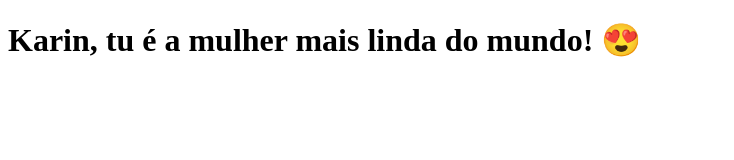
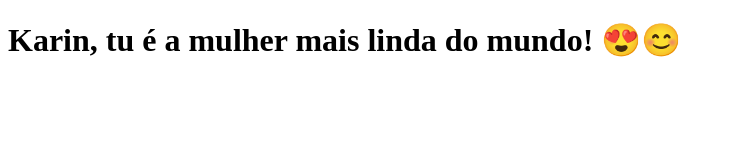
Before and after one commit to tuliosanto/clone-tabnews, a Next.js app: page / in a window 1280 px wide. Shown: the top 160 px of the page, without its empty margins (0-734 px from the left). Built offline with nearby package versions, Linux system fonts and the light colour scheme.

Commit message:
mais um emoji

```diff
--- a/pages/index.js
+++ b/pages/index.js
@@ -1,5 +1,5 @@
 function Home() {
-    return <h1>Karin, tu é a mulher mais linda do mundo! 😍</h1>
+    return <h1>Karin, tu é a mulher mais linda do mundo! 😍😊</h1>
 }
 
 export default Home;
```
